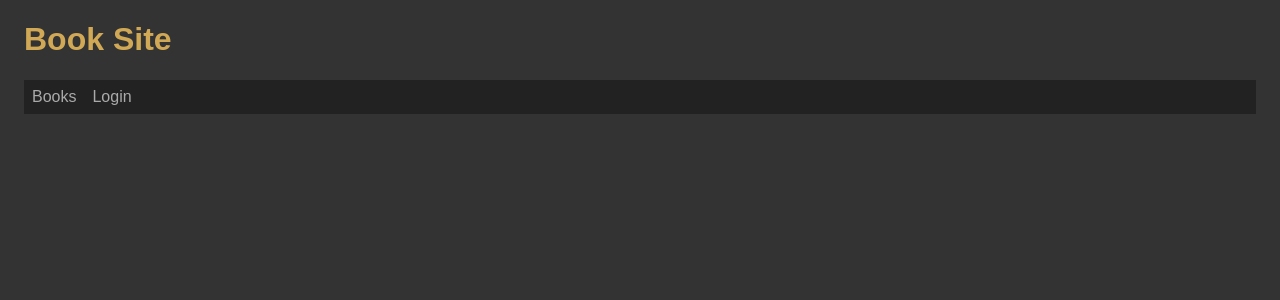
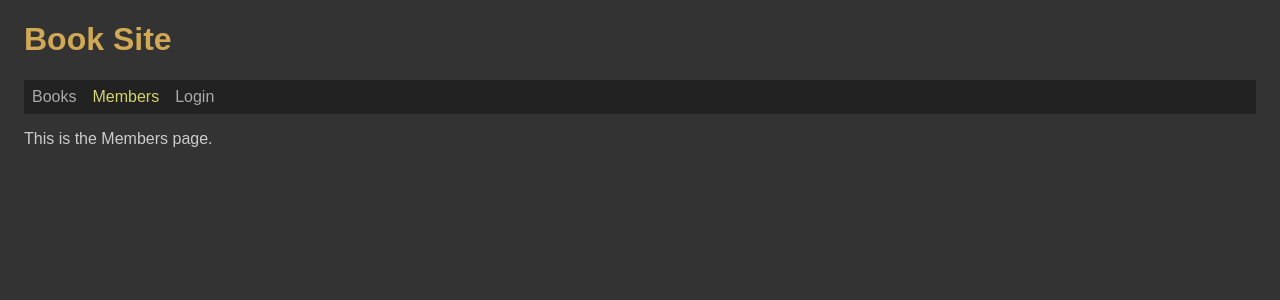
Before and after one commit to Scientific-Research/merncrud051-frontend, a React (Vite) app: page /members in a window 1280 px wide. Shown: the top 300 px of the page. Built offline with nearby package versions, Linux system fonts and the light colour scheme; no server answers.

Commit message:
We have added members page now

```diff
--- a/src/App.tsx
+++ b/src/App.tsx
@@ -5,6 +5,7 @@
 import { PageBooks } from './pages/PageBooks';
 import { PageLogin } from './pages/PageLogin';
 import { PageLogout } from './pages/PageLogout';
+import { PageMembers } from './pages/PageMembers';
 
 function App() {
 	const { adminIsLoggedIn, currentUser, currentUserIsInAccessGroup } =
@@ -22,6 +23,7 @@
 			)}
 			<nav>
 				<NavLink to="/books">Books</NavLink>
+				<NavLink to="/members">Members</NavLink>
 				{/* {adminIsLoggedIn ? ( */}
 				{currentUserIsInAccessGroup('loggedInUsers') ? (
 					<NavLink to="/logout">Logout</NavLink>
@@ -32,6 +34,7 @@
 
 			<Routes>
 				<Route path="/books" element={<PageBooks />} />
+				<Route path="/members" element={<PageMembers />} />
 				{currentUserIsInAccessGroup('loggedInUsers') ? (
 					<Route path="/logout" element={<PageLogout />} />
 				) : (
--- /dev/null
+++ b/src/pages/PageMembers.tsx
@@ -0,0 +1,7 @@
+export const PageMembers = () => {
+	return (
+		<div className="page pageMembers">
+			<p>This is the Members page.</p>
+		</div>
+	);
+};
```
Also changed, not shown: dev/notes.txt.
